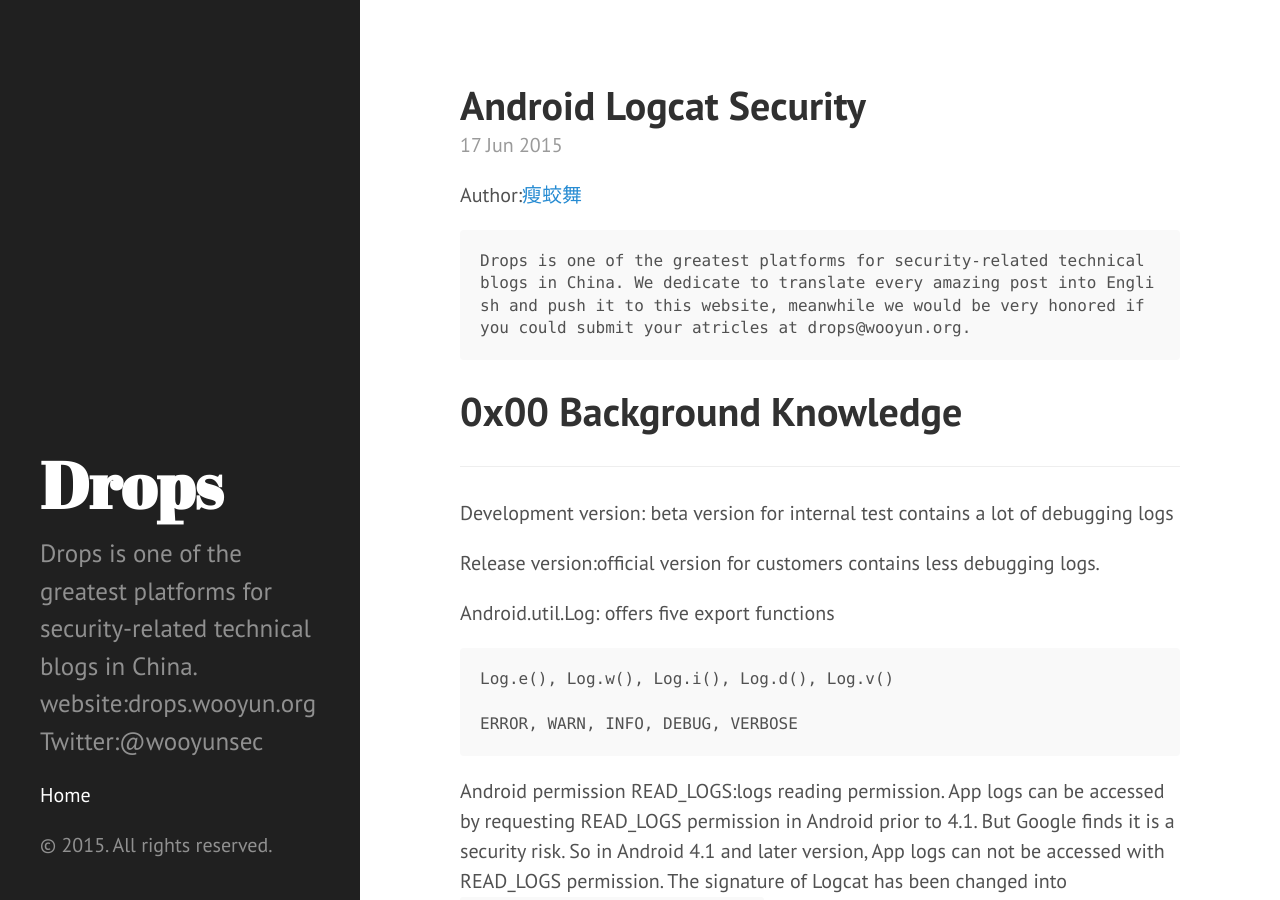
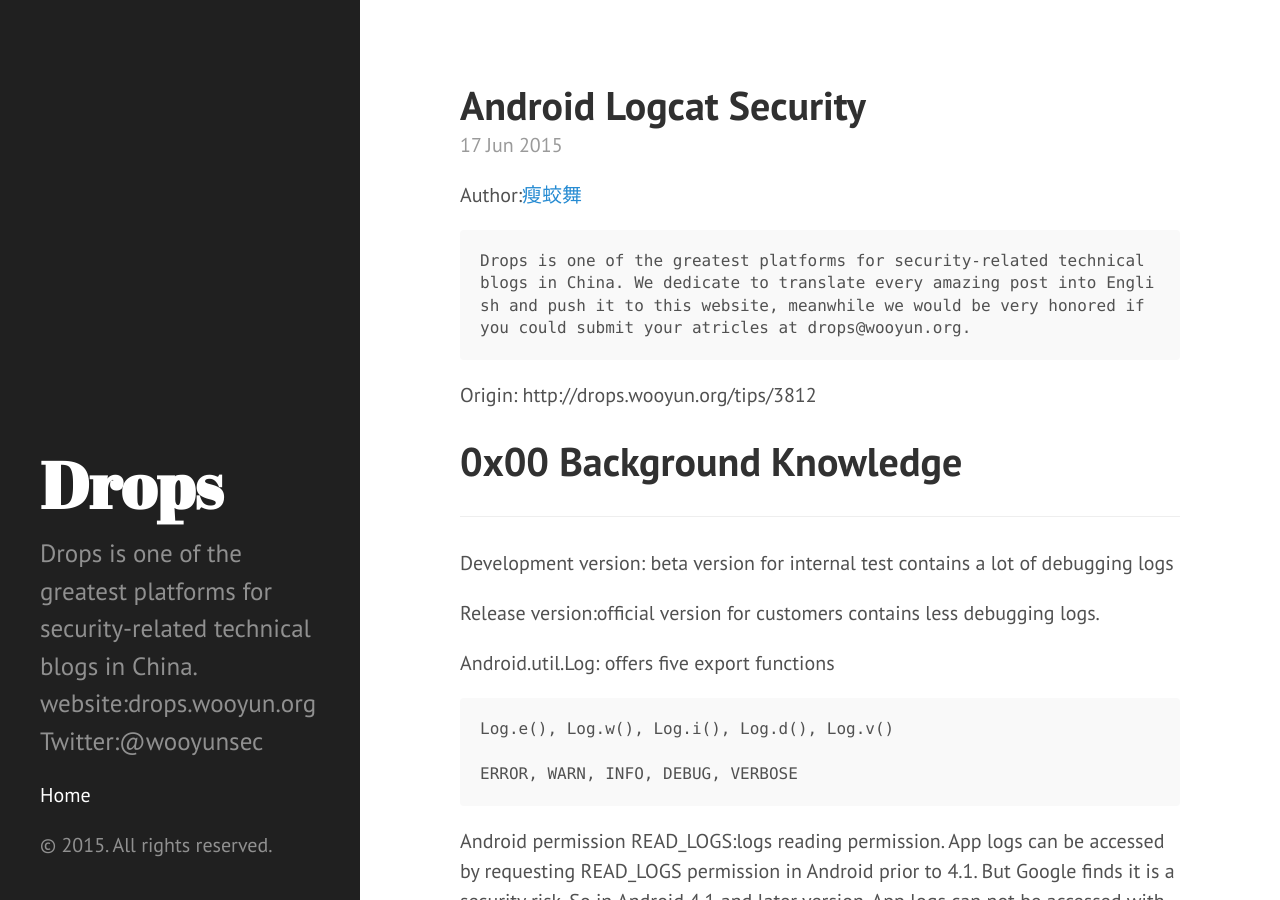
Before and after one commit to woolabs/woolabs.github.io, a Jekyll site: the page built from _posts/2015-06-17-android-logcat-security.markdown, in a window 1280 px wide and 900 px high. Built offline with Jekyll 4.4.1, drawn with Linux system fonts in a browser that asks for light colours; comment, search, counter and statistics services are not loaded; part of the change alters nothing that is shown.

Commit message:
Post update: Android Logcat Security

```diff
--- a/_posts/2015-06-17-android-logcat-security.markdown
+++ b/_posts/2015-06-17-android-logcat-security.markdown
@@ -6,6 +6,8 @@ layout: post
 Author:[瘦蛟舞](http://drops.wooyun.org/author/瘦蛟舞)
 
     Drops is one of the greatest platforms for security-related technical blogs in China. We dedicate to translate every amazing post into English and push it to this website, meanwhile we would be very honored if you could submit your atricles at drops@wooyun.org.
+
+Origin: http://drops.wooyun.org/tips/3812
 
 #0x00 Background Knowledge
 
```
